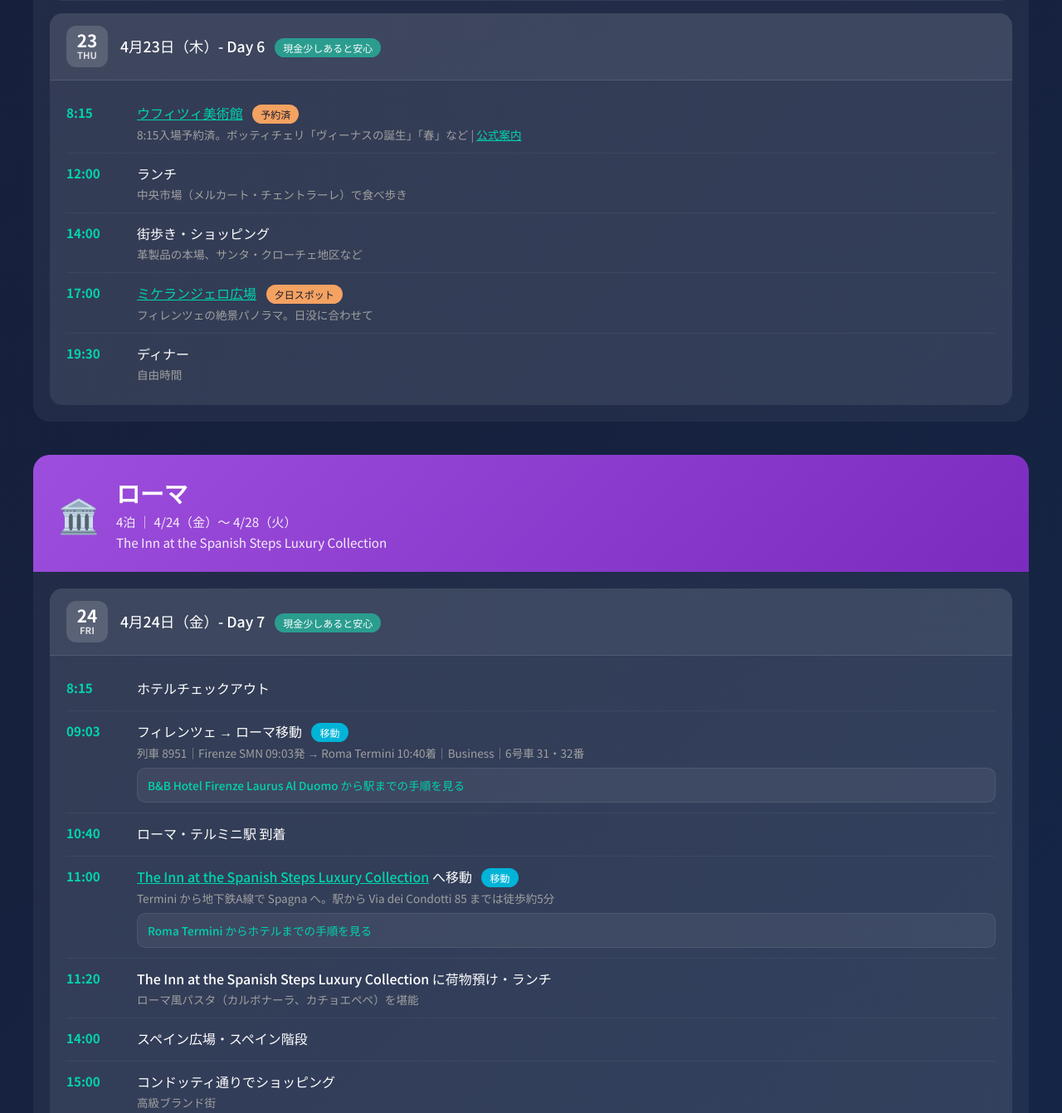
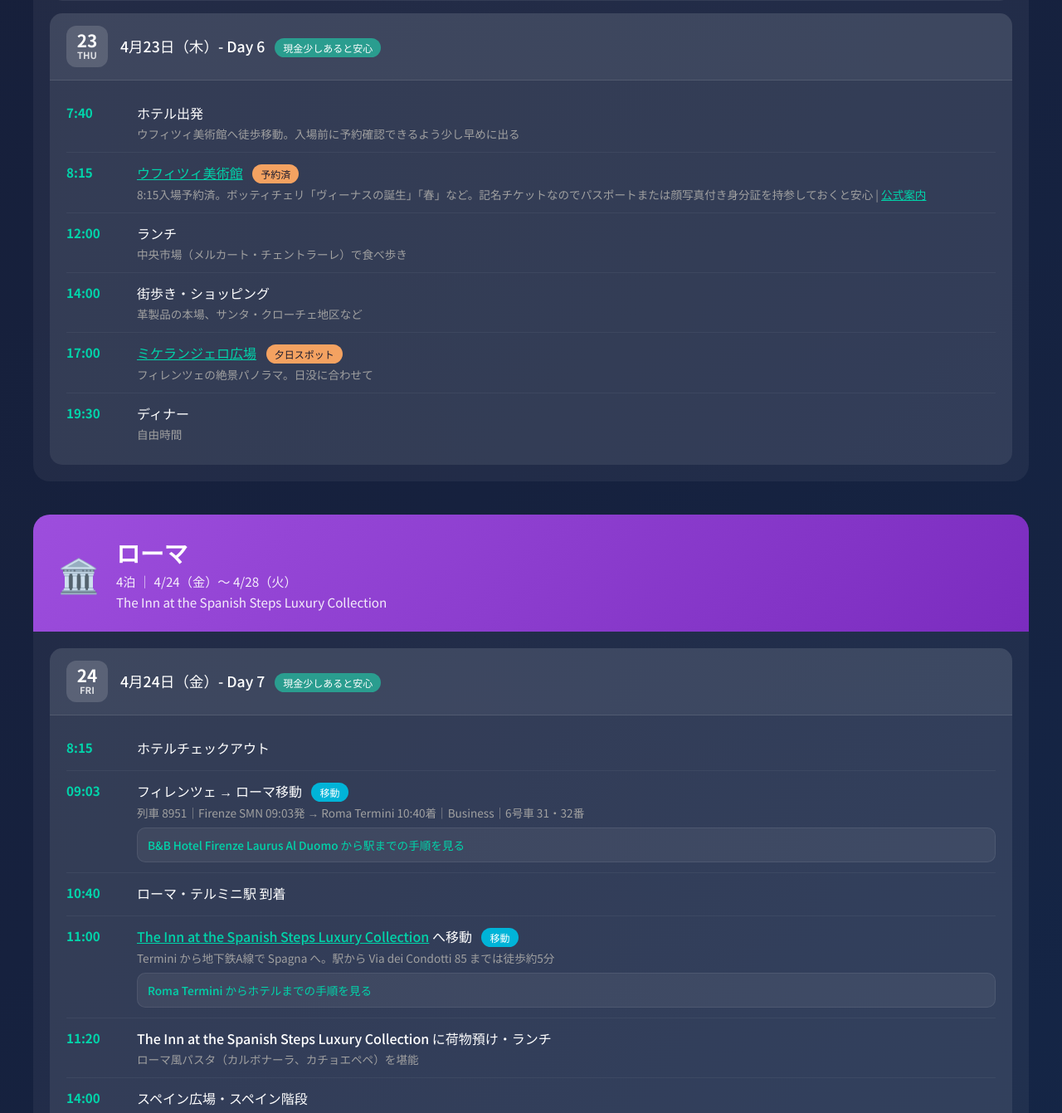
Before and after one commit to taihey5555/itaria, a Flask app: page / in a window 1280 px wide. Shown: the part 5159-6500 px from the top of the page at 83% size. Run offline with Flask 3, Linux system fonts and the light colour scheme.

Commit message:
Add departure times and risk notes to itinerary

```diff
--- a/templates/index.html
+++ b/templates/index.html
@@ -966,10 +966,17 @@
                     </div>
                     <div class="schedule-list">
                         <div class="schedule-item">
+                            <span class="time">7:40</span>
+                            <div class="activity">
+                                <div class="title">ホテル出発</div>
+                                <div class="detail">ウフィツィ美術館へ徒歩移動。入場前に予約確認できるよう少し早めに出る</div>
+                            </div>
+                        </div>
+                        <div class="schedule-item">
                             <span class="time">8:15</span>
                             <div class="activity">
                                 <div class="title"><a href="https://www.google.com/maps/search/?api=1&query=Uffizi+Gallery+Florence" target="_blank" style="color:#00d4aa;">ウフィツィ美術館</a> <span class="tag must">予約済</span></div>
-                                <div class="detail">8:15入場予約済。ボッティチェリ「ヴィーナスの誕生」「春」など | <a href="https://www.uffizi.it/en/tickets" target="_blank" style="color:#00d4aa;">公式案内</a></div>
+                                <div class="detail">8:15入場予約済。ボッティチェリ「ヴィーナスの誕生」「春」など。記名チケットなのでパスポートまたは顔写真付き身分証を持参しておくと安心 | <a href="https://www.uffizi.it/en/tickets" target="_blank" style="color:#00d4aa;">公式案内</a></div>
                             </div>
                         </div>
                         <div class="schedule-item">
@@ -1130,6 +1137,13 @@
                     </div>
                     <div class="schedule-list">
                         <div class="schedule-item">
+                            <span class="time">7:45</span>
+                            <div class="activity">
+                                <div class="title">ホテル出発</div>
+                                <div class="detail">コロッセオへ地下鉄移動。乗り換えと入口確認の余裕を見て少し早めに出る</div>
+                            </div>
+                        </div>
+                        <div class="schedule-item">
                             <span class="time">8:30</span>
                             <div class="activity">
                                 <div class="title"><a href="https://www.google.com/maps/search/?api=1&query=Colosseum+Rome" target="_blank" style="color:#00d4aa;">コロッセオ</a> <span class="tag must">要予約</span></div>
@@ -1177,6 +1191,14 @@
                             <div class="activity">
                                 <div class="title"><a href="https://www.google.com/maps/search/?api=1&query=Circus+Maximus+Rome" target="_blank" style="color:#00d4aa;">チルコ・マッシモ</a>（大競技場跡）</div>
                                 <div class="detail">真実の口から徒歩約10分</div>
+                                <details class="detail-toggle">
+                                    <summary>体力面のリスクメモを見る</summary>
+                                    <ol>
+                                        <li>コロッセオ周辺は石畳と階段が多く、想像より疲れやすい</li>
+                                        <li>水分補給と昼休憩を意識して、無理なら夕方以降を短縮する</li>
+                                        <li>疲れたら真実の口かチルコ・マッシモのどちらかを削って調整する</li>
+                                    </ol>
+                                </details>
                             </div>
                         </div>
                         <div class="schedule-item">
```
